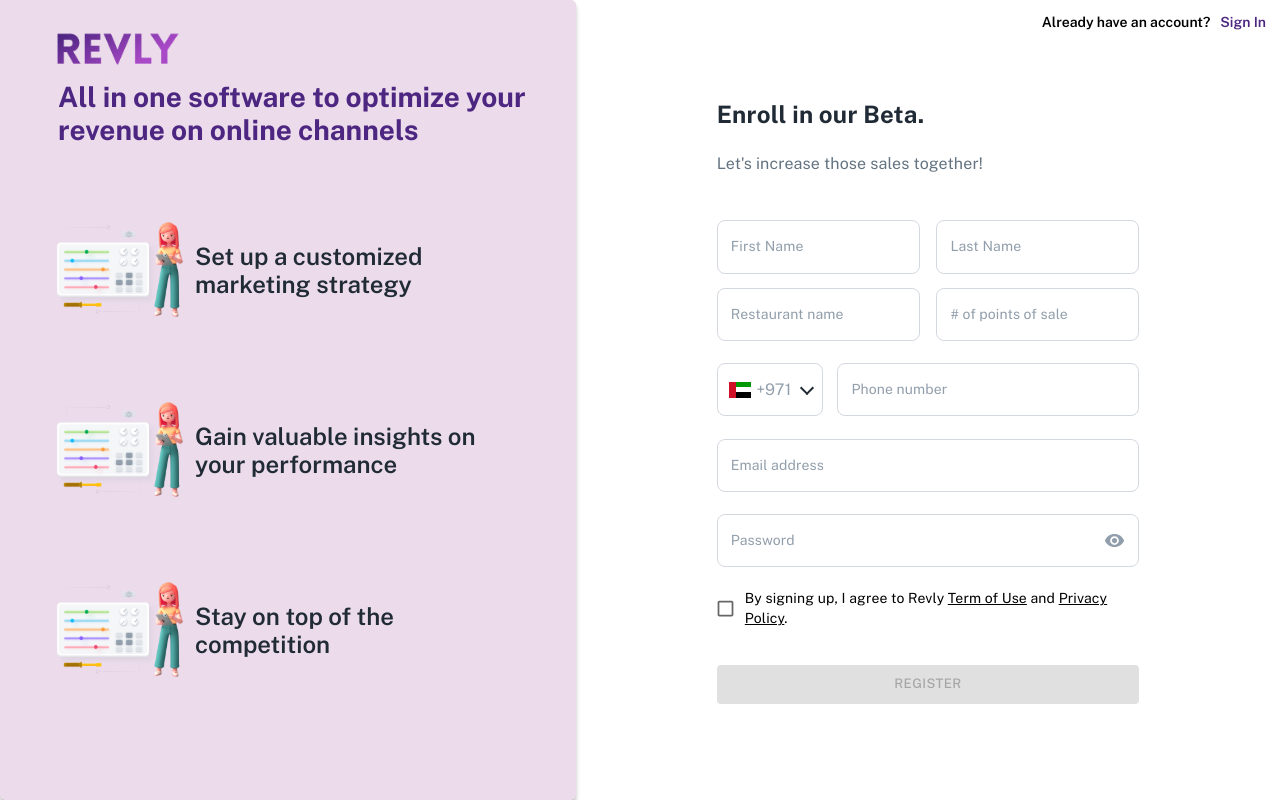
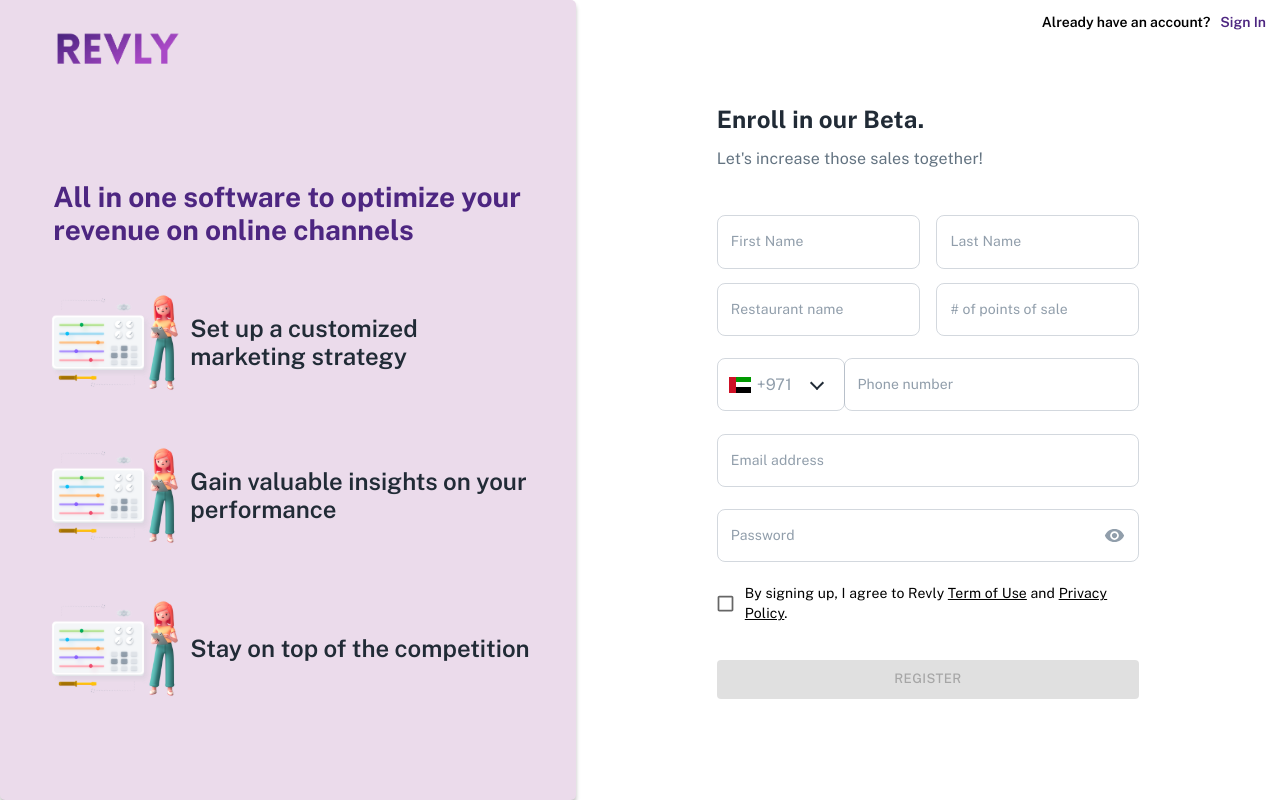
Before and after one commit to blkdot/revly-webapp, a React (Create React App) app: page /signup in a window 1280 px wide. Built offline with nearby package versions, Linux system fonts and the light colour scheme; no server answers.

Commit message:
signin and signup update

```diff
--- a/src/components/forms/authForm/signUpForm/SignUpForm.scss
+++ b/src/components/forms/authForm/signUpForm/SignUpForm.scss
@@ -5,8 +5,6 @@
     width: 60%;
     margin: auto;
     text-align: left;
-    max-width: 480px;
-
 
     .signup-form__text {
         color: $color-second-third;
@@ -17,7 +15,7 @@
     .signup-form__subtext {
         color: $color-arrow;
         font-size: 16px;
-        margin-top: 20px;
+        margin-top: 10px;
     }
 
     .signup-form__form {
@@ -31,31 +29,16 @@
                 width: 48%;
             }
 
-            @include mobileBreakpoint {
-                display: block;
             &.phone {
-                    display: flex;
-                }
-                .signup-form__flex__input {
-                    width: 100%;
-                }
-            }
-        }
-
-        .signup-form__input {
-            width: 100%;
-            margin-top: 1.6rem;
-        }
-
                 .signup-form__input-phone {
                     margin-top: 1.6rem;
 
-            width: 40%;
+                    width: 20%;
                     input {
-                width: 88%;
+                        max-width: 8em;
                         background-color: transparent;
                         height: 3.8rem;
-                padding: 19px 14px 18.5px 3vw;
+                        padding: 19px 14px 18.5px 39px;
                         color: $color-input-border;
                         border-color: #919eab65;
                         border-radius: 8px;
@@ -63,18 +46,13 @@
                             border: 1.5px solid $color-main;
                             box-shadow: none;
                         }
-
-                @include breakpoint($breakpoint-xs, $breakpoint-md) {
-                    width: 73%;
-                    padding: 19px 14px 18.5px 59px;
-                }
                     }
 
                     & .selected-flag {
                         width: 110px;
 
                         &:focus .arrow, .arrow {
-                    left: 5.8vw;
+                            left: 6em;
                             top: 10%;
                             border: solid $color-second-third;
                             border-width: 0 2px 2px 0;
@@ -91,11 +69,22 @@
                                 top: 35%
                             }
 
-                    @include breakpoint($breakpoint-xs, $breakpoint-md) {
-                        left: 13vw;
+                            @include mobileBreakpoint {
+                                left: 3em;
                             }
                         }
                     }
+                }
+
+                .signup-form__input {
+                    width: 70%;
+                }
+            }
+        }
+
+        .signup-form__input {
+            width: 100%;
+            margin-top: 1.6rem;
         }
     }
 
@@ -118,4 +107,40 @@
             color: black;
         }
     }
+
+
+    @include tabletBreakpoint {
+        width: 80%;
     }
+
+    @include mobileBreakpoint {
+        width: 90%;
+        .signup-form__form {
+            .signup-form__flex {
+                display: block;
+
+                .signup-form__flex__input {
+                    width: 100%;
+                }
+
+                &.phone {
+                    display: flex;
+                }
+
+                &.phone {
+                    .signup-form__input-phone {
+                        width: 27%;
+                        input {
+                            width: 80px;
+                            padding: 19px 14px 18.5px 4em;
+                        }
+                    }
+
+                    & .signup-form__input {
+                        width: 75%;
+                    }
+                }
+            }
+        }
+    }
+}
--- a/src/components/forms/signinForm/SigninForm.scss
+++ b/src/components/forms/signinForm/SigninForm.scss
@@ -1,4 +1,5 @@
 @import '../../../library.scss';
+@import '../../../responsiveness.scss';
 
 .signin-form {
   .signin-form__get-started {
@@ -17,7 +18,7 @@
   .signin-form__block {
     margin: auto;
     width: 60%;
-    max-width: 480px;
+
 
     .__block-head {
       margin-bottom: calc(30px + 1rem);
@@ -80,4 +81,22 @@
       }
     }
   }
+
+  @include mobileBreakpoint {
+    .signin-form__get-started {
+      position: unset;
+      text-align: left;
+      margin: 1em 1.5em;
+    }
+
+    .signin-form__block {
+      width: 90%;
+    }
+  }
+
+  @include tabletBreakpoint {
+    .signin-form__block {
+      width: 70%;
+    }
+  }
 }
--- a/src/components/layout/authLayout/AuthLayout.jsx
+++ b/src/components/layout/authLayout/AuthLayout.jsx
@@ -12,6 +12,7 @@ const AuthLayout = () => (
         <img src="/images/cover.png" alt="cover" width="180" height="70" />
       </div>
       <div className="auth-layout__cover__center">
+        <div>
           <p className="auth-layout__cover__center__text">
             All in one software to optimize your revenue on online channels
           </p>
@@ -29,6 +30,7 @@ const AuthLayout = () => (
           </div>
         </div>
       </div>
+    </div>
     <div className="auth-layout__form-block">
       <Outlet />
     </div>
--- a/src/components/layout/authLayout/AuthLayout.scss
+++ b/src/components/layout/authLayout/AuthLayout.scss
@@ -19,7 +19,6 @@
     display: flex;
     flex-direction: column;
     justify-content: center;
-    align-items: center;
     .auth-layout__cover__logo {
       position: absolute;
       top: 1em;
@@ -27,7 +26,9 @@
     }
 
     .auth-layout__cover__center {
-      max-width: 480px;
+      width: 85%;
+      margin: 0 auto 0 auto;
+      margin-top: 6em;
       .auth-layout__cover__center__text {
         position: relative;
         left: 10px;
@@ -40,7 +41,7 @@
         display: flex;
         justify-content: space-between;
         align-items: center;
-        margin-top: 4vh;
+        margin-top: 5vh;
         .center-flex__icon {
           width: 50px;
           height: 100px;
@@ -54,18 +55,6 @@
         }
       }
     }
-
-    @media only screen and (min-height: 768px) and (max-height: $breakpoint-infinite) {
-      .auth-layout__cover__center {
-        margin: 0;
-        position: relative;
-        bottom: 1.2em;
-
-        .auth-layout__cover__center-flex {
-          margin-top: 4.8em;
-        }
-      }
-    }
   }
 
   .auth-layout__form-block {
@@ -75,24 +64,29 @@
     width: 55%;
   }
 
-  @include breakpoint($breakpoint-xs, 1115px) {
+  @include tabletBreakpoint {
     display: block;
 
     .auth-layout__cover {
       width: 100%;
 
+      .auth-layout__cover__logo {
+        left: 3em;
+        top: 0;
+      }
+
       .auth-layout__cover__center {
-        margin-top: 2em;
+        margin-top: 6em;
         .auth-layout__cover__center__text {
-          font-size: 20px;
-          text-align: justify;
+          font-size: 28px;
         }
 
         .auth-layout__cover__center-flex {
-          margin-top: 1em;
+          margin-top: 1vh;
           .center-flex__text {
-            font-size: 18px;
+            font-size: 24px;
           }
+
         }
       }
     }
@@ -101,10 +95,40 @@
       margin-top: 2em;
       padding-bottom: 1em;
       width: 100%;
+    }
+  }
 
-      .auth-layout__form-block__form {
-        width: 90%;
+  @include mobileBreakpoint {
+    display: block;
+
+    .auth-layout__cover {
+      width: 100%;
+
+      .auth-layout__cover__logo {
+        top: 1.8em;
+        left: 0.7em;
       }
+
+      .auth-layout__cover__center {
+        margin-top: 7em;
+        .auth-layout__cover__center__text {
+          font-size: 20px;
+        }
+
+        .auth-layout__cover__center-flex {
+          margin-top: 1vh;
+          .center-flex__text {
+            font-size: 18px;
+          }
+
+        }
+      }
+    }
+
+    .auth-layout__form-block {
+      margin-top: 2em;
+      padding-bottom: 1em;
+      width: 100%;
     }
   }
 }
--- a/src/pages/signUp/SignUp.scss
+++ b/src/pages/signUp/SignUp.scss
@@ -1,4 +1,5 @@
 @import '../../library.scss';
+@import '../../responsiveness.scss';
 
 .signup {
     .signup__signin-text {
@@ -12,5 +13,11 @@
             text-decoration: none;
             color: $color-main;
         }
+
+        @include mobileBreakpoint {
+            position: unset;
+            text-align: left;
+            margin: 1em 1.5em;
+        }
     }
 }
--- a/src/responsiveness.scss
+++ b/src/responsiveness.scss
@@ -19,7 +19,7 @@ $breakpoint-infinite: 10000px;
 }
 
 @mixin tabletBreakpoint {
-    @include breakpoint($breakpoint-md, $breakpoint-lg) {
+    @include breakpoint($breakpoint-sm, $breakpoint-lg) {
         @content;
     }
 }
```
Lines whose indentation alone changed are shown as unchanged.
